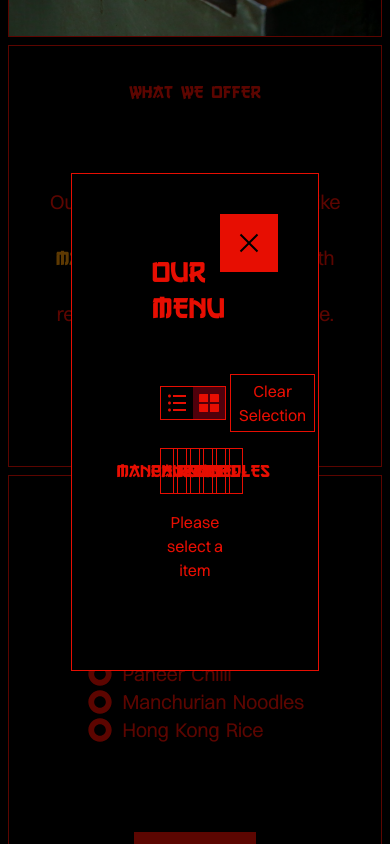
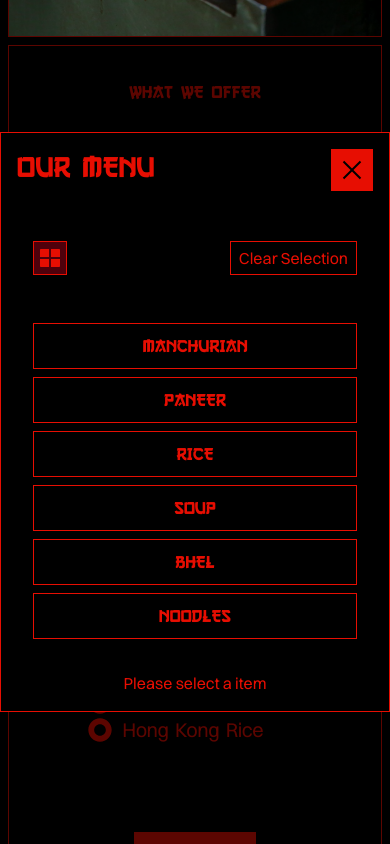
Before and after one commit to Kayeff/King-Chinese, a React (Vite) app: page / in a window 390 px wide. Both pictures are taken after a click on the link "OUR MENU". Shown: the part 515-1359 px from the top of the page. Built offline with nearby package versions, Linux system fonts and the light colour scheme.

Commit message:
make menu responsive

```diff
--- a/src/components/Controls.jsx
+++ b/src/components/Controls.jsx
@@ -3,14 +3,14 @@ import { twMerge } from "tailwind-merge";
 
 export default function Controls({
   menuDisplay,
-  displayList,
+  // displayList,
   displayGrid,
   resetActiveItem,
 }) {
   return (
     <div className="w-full flex items-center justify-between space-x-1 font-switzer">
       <div className="border border-chilli-red flex items-center justify-center text-chilli-red">
-        <button
+        {/* <button
           className={twMerge(
             "p-1 cursor-pointer hover:bg-chocolate-cosmos duration-300",
             menuDisplay === "list" ? "bg-chocolate-cosmos" : "text-chilli-red"
@@ -18,7 +18,7 @@ export default function Controls({
           onClick={displayList}
         >
           <RiListUnordered />
-        </button>
+        </button> */}
         <button
           className={twMerge(
             "p-1 cursor-pointer hover:bg-chocolate-cosmos duration-300",
--- a/src/components/GridSection.jsx
+++ b/src/components/GridSection.jsx
@@ -2,8 +2,8 @@ import MenuGrid from "./MenuGrid";
 
 export default function GridSection({ selectedItem }) {
   return (
-    <div className="w-full flex items-center justify-center flex-col p-2 gap-2">
-      <div className="w-full grid grid-cols-5 gap-2">
+    <div className="w-full flex items-center justify-center flex-col gap-2">
+      <div className="w-full grid laptop:grid-cols-5 tablet:grid-cols-3 grid-cols-2 gap-2">
         {selectedItem.itemList.base.map(({ itemName, itemPrice }) => (
           <MenuGrid
             img={selectedItem.image}
@@ -18,7 +18,7 @@ export default function GridSection({ selectedItem }) {
           {selectedItem.name} Specials
         </h1>
       )}
-      <div className="w-full grid grid-cols-5 gap-2">
+      <div className="w-full grid grid-cols-2 tablet:grid-cols-3 laptop:grid-cols-5 gap-2">
         {selectedItem.itemList.special?.map(({ itemName, itemPrice }) => (
           <MenuGrid
             img={selectedItem.image}
--- a/src/components/Menu.jsx
+++ b/src/components/Menu.jsx
@@ -13,26 +13,28 @@ export default function Menu({ hideMenu }) {
   const selectedItem = menuItems.find((item) => item.id === activeItem);
 
   return (
-    <div className="flex items-center justify-center flex-col space-y-10 p-10 bg-black relative">
+    <div className="w-full flex items-center justify-center flex-col space-y-10 bg-black relative p-4">
       <button
         onClick={hideMenu}
-        className="absolute top-0 right-0 bg-chilli-red border border-transparent hover:border-chilli-red duration-300 p-4 flex items-center justify-center cursor-pointer hover:bg-black hover:text-chilli-red"
+        className="absolute top-4 right-4 bg-chilli-red border border-transparent hover:border-chilli-red duration-300 p-2 laptop:p-4 flex items-center justify-center cursor-pointer hover:bg-black hover:text-chilli-red"
       >
         <RiCloseLargeFill />
       </button>
-      <h1 className="hero-text text-3xl uppercase font-medium font-gang-of-three text-chilli-red">
-        Our Menu
-      </h1>
-      <div className="w-full p-2 flex items-center justify-center flex-col space-y-4">
-        <div className="w-full flex items-center justify-end">
+      <div className="w-full flex items-center justify-start laptop:justify-center laptop:p-4">
+        <h1 className="hero-text text-3xl uppercase font-medium font-gang-of-three text-chilli-red">
+          Our Menu
+        </h1>
+      </div>
+      <div className="w-full flex items-center justify-center flex-col gap-4">
+        <div className="w-full flex items-center justify-end p-4">
           <Controls
             menuDisplay={menuDisplay}
             displayGrid={() => setMenuDisplay("grid")}
-            displayList={() => setMenuDisplay("list")}
+            // displayList={() => setMenuDisplay("list")}
             resetActiveItem={() => setActiveItem("")}
           />
         </div>
-        <div className="w-full grid grid-cols-6 gap-2">
+        <div className="w-full grid grid-cols-1 mobile-l:grid-cols-2 laptop:grid-cols-6 gap-2 p-4">
           {menuItems.map((item) => (
             <motion.button
               key={item.id}
--- a/src/components/MenuDialog.jsx
+++ b/src/components/MenuDialog.jsx
@@ -2,8 +2,8 @@ import Menu from "./Menu";
 
 export default function MenuDialog({ hideMenu }) {
   return (
-    <div className="min-h-screen w-full fixed top-0 left-0 flex items-center justify-center p-10 z-50 bg-[rgba(0,0,0,0.6)]">
-      <div className="w-[80%] max-h-[80vh] overflow-y-auto bg-black border border-chilli-red p-10">
+    <div className="min-h-screen w-full fixed top-0 left-0 flex items-center justify-center z-50 bg-[rgba(0,0,0,0.6)]">
+      <div className="w-full laptop:w-[80%] max-h-[80vh] overflow-y-auto bg-black border border-chilli-red">
         <Menu hideMenu={hideMenu} />
       </div>
     </div>
--- a/src/components/MenuGrid.jsx
+++ b/src/components/MenuGrid.jsx
@@ -2,12 +2,12 @@ import currencyFormatter from "../formatter";
 
 export default function MenuGrid({ itemName, itemPrice, img }) {
   return (
-    <div className="w-full border border-prussian-blue/20 p-2 grid grid-cols-1 gap-2 bg-black text-chilli-red">
+    <div className="w-full border border-prussian-blue/20 p-2 grid grid-cols-1 gap-4 bg-black text-chilli-red">
       <img src={img} alt="" />
       <h1 className="w-full text-base text-center font-medium font-gang-of-three">
         Veg. {itemName}
       </h1>
-      <div className="flex items-center justify-center space-x-3 font-switzer">
+      <div className="flex items-center justify-center flex-col laptop:flex-row gap-3 font-switzer">
         <div className="flex items-center justify-center flex-col">
           <h1 className="text-center">Half</h1>
           <h1 className="p-0.5 font-medium text-center">
--- a/src/components/MenuSection.jsx
+++ b/src/components/MenuSection.jsx
@@ -4,7 +4,7 @@ import ListSection from "./ListSection";
 export default function MenuSection({ selectedItem, menuDisplay }) {
   return (
     <div className="w-full flex items-center justify-center flex-col">
-      {menuDisplay === "list" && <ListSection selectedItem={selectedItem} />}
+      {/* {menuDisplay === "list" && <ListSection selectedItem={selectedItem} />} */}
       {menuDisplay === "grid" && <GridSection selectedItem={selectedItem} />}
     </div>
   );
```
